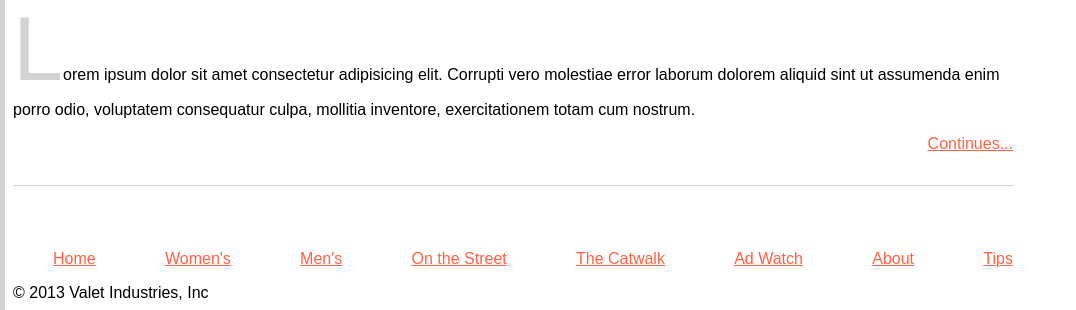
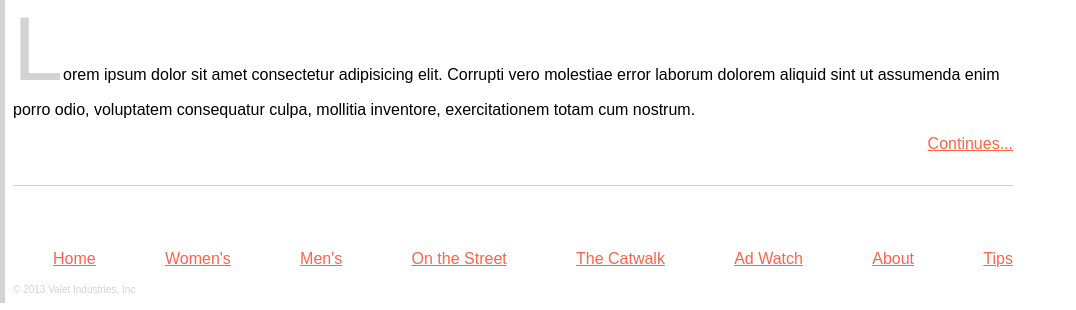
Before and after one commit to melsabiti/React-7.4, a plain HTML site: page index.html in a window 1280 px wide. Shown: the part 2196-2506 px from the top of the page, without its empty margins (0-1076 px from the left). Drawn offline with Linux system fonts and the light colour scheme.

Commit message:
adding a div class to coyright within the footer
adding a div class to coyright within the footer, so stylesheet can read.

```diff
--- a/index.html
+++ b/index.html
@@ -50,7 +50,7 @@
             <li><a href="#">About</a></li>
             <li><a href="#">Tips</a></li>
         </ul></nav>
-        © 2013 Valet Industries, Inc
+        <div class="copyright">© 2013 Valet Industries, Inc</div>
 
     </footer>
 </body>
```
